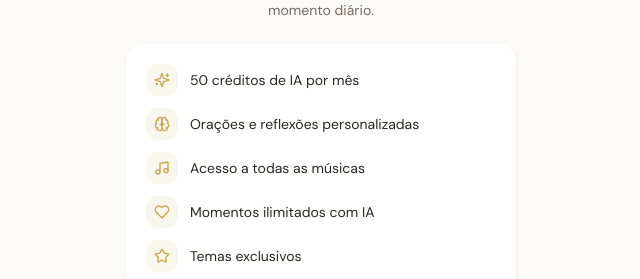
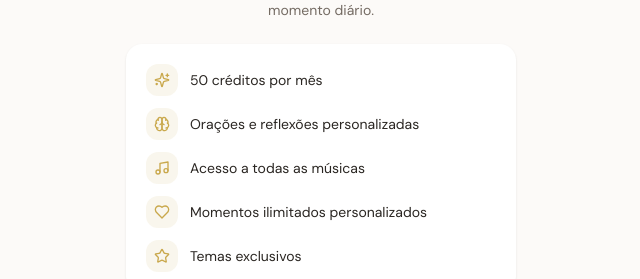
Before and after one commit to fernandolfas48/Momento-com-Deus, a Next.js app: page /premium in a window 1280 px wide. Shown: the part 128-407 px from the top of the page, without its empty margins (319-959 px from the left). Built offline with nearby package versions, Linux system fonts and the light colour scheme; no server answers; sample sign-in values are in the browser's storage.

Commit message:
feat: remove referencias a IA para humanizar linguagem do app

```diff
--- a/app/(app)/home/page.tsx
+++ b/app/(app)/home/page.tsx
@@ -112,7 +112,7 @@ export default function HomePage() {
         >
           <Sparkles className="w-5 h-5 text-[#C9A84C] mb-2" />
           <h4 className="text-sm font-semibold">Meu Momento</h4>
-          <p className="text-xs text-muted-foreground mt-0.5">Personalizado com IA</p>
+          <p className="text-xs text-muted-foreground mt-0.5">Personalizado para você</p>
         </button>
         <button
           onClick={() => router.push('/musica')}
--- a/app/(app)/meu-momento/page.tsx
+++ b/app/(app)/meu-momento/page.tsx
@@ -121,7 +121,7 @@ export default function MeuMomentoPage() {
             {loading ? <><Loader2 className="w-4 h-4 animate-spin" /> Gerando...</> : <><Sparkles className="w-4 h-4" /> Criar meu momento</>}
           </button>
           <p className="text-xs text-muted-foreground text-center mt-2">
-            {user?.plan !== 'premium' ? 'Sua primeira geração é grátis ✨ · Depois, 2 créditos de IA' : 'Consome 2 créditos de IA'}
+            {user?.plan !== 'premium' ? 'Sua primeira criação é por nossa conta ✨ · Depois, 2 créditos' : 'Consome 2 créditos'}
           </p>
         </>
       ) : (
@@ -200,8 +200,8 @@ export default function MeuMomentoPage() {
               </div>
               <p className="text-sm text-muted-foreground mb-4">
                 {wasFree
-                  ? 'Essa geração foi por nossa conta. Com o Premium você tem momentos ilimitados com IA, todo dia.'
-                  : 'Com o Premium você tem momentos ilimitados com IA e 50 créditos por mês.'}
+                  ? 'Essa geração foi por nossa conta. Com o Premium você tem momentos ilimitados, todo dia.'
+                  : 'Com o Premium você tem momentos ilimitados e 50 créditos por mês.'}
               </p>
               <button
                 onClick={() => router.push('/premium')}
--- a/app/(app)/musica/page.tsx
+++ b/app/(app)/musica/page.tsx
@@ -65,7 +65,7 @@ export default function MusicaPage() {
         <Music className="w-5 h-5 text-[#C9A84C]" /> Música
       </h1>
 
-      {/* Playlist personalizada semanal (curadoria com IA sobre a biblioteca existente) */}
+      {/* Playlist personalizada semanal (curadoria personalizada da biblioteca) */}
       {!playlistLoading && (
         <div className="mb-5">
           {playlist?.locked ? (
@@ -78,7 +78,7 @@ export default function MusicaPage() {
               </div>
               <div className="flex-1 min-w-0">
                 <h3 className="text-sm font-semibold">Sua playlist da semana</h3>
-                <p className="text-xs text-muted-foreground">Selecionada por IA com base nos seus objetivos. Exclusivo Premium.</p>
+                <p className="text-xs text-muted-foreground">Selecionada com base nos seus objetivos. Exclusivo Premium.</p>
               </div>
               <Crown className="w-4 h-4 text-[#C9A84C] flex-shrink-0" />
             </button>
--- a/app/(app)/perfil/page.tsx
+++ b/app/(app)/perfil/page.tsx
@@ -72,7 +72,7 @@ export default function PerfilPage() {
           title="Comprar mais créditos"
         >
           <p className="text-lg font-bold text-[#C9A84C]">{progress?.aiCredits ?? 0}</p>
-          <p className="text-[10px] text-muted-foreground">Créditos IA</p>
+          <p className="text-[10px] text-muted-foreground">Créditos</p>
           <p className="text-[9px] text-[#C9A84C] mt-0.5">+ comprar</p>
         </button>
       </motion.div>
--- a/app/(app)/premium/page.tsx
+++ b/app/(app)/premium/page.tsx
@@ -8,10 +8,10 @@ import { Crown, Sparkles, Infinity, Music, Brain, Heart, Star, Check } from 'luc
 import { toast } from 'sonner';
 
 const benefits = [
-  { icon: Sparkles, text: '50 créditos de IA por mês' },
+  { icon: Sparkles, text: '50 créditos por mês' },
   { icon: Brain, text: 'Orações e reflexões personalizadas' },
   { icon: Music, text: 'Acesso a todas as músicas' },
-  { icon: Heart, text: 'Momentos ilimitados com IA' },
+  { icon: Heart, text: 'Momentos ilimitados personalizados' },
   { icon: Star, text: 'Temas exclusivos' },
 ];
 
--- a/app/admin/page.tsx
+++ b/app/admin/page.tsx
@@ -18,7 +18,7 @@ export default function AdminDashboard() {
     { icon: Users, label: 'Total de usuários', value: data?.totalUsers ?? 0, color: 'text-blue-500' },
     { icon: Crown, label: 'Assinantes Premium', value: data?.premiumUsers ?? 0, color: 'text-[#C9A84C]' },
     { icon: BookOpen, label: 'Momentos hoje', value: data?.momentsToday ?? 0, color: 'text-green-500' },
-    { icon: Brain, label: 'Créditos IA usados', value: data?.totalCreditsUsed ?? 0, color: 'text-purple-500' },
+    { icon: Brain, label: 'Créditos usados', value: data?.totalCreditsUsed ?? 0, color: 'text-purple-500' },
     { icon: Activity, label: 'Ativos hoje', value: data?.activeToday ?? 0, color: 'text-orange-500' },
     { icon: TrendingUp, label: 'Ativos 30d', value: data?.active30d ?? 0, color: 'text-teal-500' },
   ];
--- a/app/admin/usuarios/page.tsx
+++ b/app/admin/usuarios/page.tsx
@@ -64,7 +64,7 @@ export default function AdminUsuarios() {
                 <th className="text-left px-4 py-3 font-medium">Nome</th>
                 <th className="text-left px-4 py-3 font-medium">Email</th>
                 <th className="text-left px-4 py-3 font-medium">Plano</th>
-                <th className="text-left px-4 py-3 font-medium">Créditos IA</th>
+                <th className="text-left px-4 py-3 font-medium">Créditos</th>
                 <th className="text-left px-4 py-3 font-medium">Streak</th>
                 <th className="text-left px-4 py-3 font-medium">Criado em</th>
               </tr>
--- a/app/comprar-creditos/page.tsx
+++ b/app/comprar-creditos/page.tsx
@@ -42,8 +42,8 @@ export default function ComprarCreditos() {
           <div className="w-14 h-14 rounded-2xl gold-gradient flex items-center justify-center mx-auto mb-4">
             <Sparkles className="w-7 h-7 text-white" />
           </div>
-          <h1 className="text-xl font-display font-bold mb-1">Comprar créditos de IA</h1>
-          <p className="text-muted-foreground text-sm">Cada crédito permite gerar um momento personalizado com IA.</p>
+          <h1 className="text-xl font-display font-bold mb-1">Comprar créditos</h1>
+          <p className="text-muted-foreground text-sm">Cada crédito permite criar um momento personalizado para você.</p>
         </div>
 
         <div className="space-y-3 mb-6">
--- a/app/creditos/sucesso/page.tsx
+++ b/app/creditos/sucesso/page.tsx
@@ -20,7 +20,7 @@ function SucessoContent() {
         <Sparkles className="w-10 h-10 text-white" />
       </div>
       <h1 className="text-2xl font-display font-bold mb-2">{credits} créditos adicionados!</h1>
-      <p className="text-muted-foreground mb-6">Seus créditos de IA já estão disponíveis na sua conta.</p>
+      <p className="text-muted-foreground mb-6">Seus créditos já estão disponíveis na sua conta.</p>
       <button onClick={() => router.push('/meu-momento')} className="w-full py-3 rounded-xl gold-gradient text-white font-semibold text-sm mb-3">
         Criar meu momento agora
       </button>
--- a/app/premium/sucesso/page.tsx
+++ b/app/premium/sucesso/page.tsx
@@ -27,7 +27,7 @@ export default function PremiumSucesso() {
           Sua assinatura foi ativada com sucesso. Agora você tem acesso a todos os recursos ilimitados.
         </p>
         <div className="bg-[#C9A84C]/10 rounded-2xl p-4 mb-6 text-left space-y-2">
-          {['50 créditos de IA por mês', 'Momentos ilimitados com IA', 'Acesso a todas as músicas', 'Orações e reflexões personalizadas'].map((b) => (
+          {['50 créditos por mês', 'Momentos ilimitados personalizados', 'Acesso a todas as músicas', 'Orações e reflexões personalizadas'].map((b) => (
             <div key={b} className="flex items-center gap-2 text-sm">
               <Sparkles className="w-4 h-4 text-[#C9A84C] flex-shrink-0" />
               <span>{b}</span>
--- a/app/termos/page.tsx
+++ b/app/termos/page.tsx
@@ -16,7 +16,7 @@ export default function TermosPage() {
           <p className="text-sm leading-relaxed">O Momento com Deus é um aplicativo espiritual que oferece momentos diários de reflexão, oração e leitura bíblica. O conteúdo gerado por inteligência artificial é de caráter espiritual e não substitui aconselhamento profissional.</p>
           <h3 className="text-sm font-semibold">2. Conta do usuário</h3>
           <p className="text-sm leading-relaxed">Você é responsável por manter a confidencialidade de suas credenciais. Cada conta é pessoal e intransferível.</p>
-          <h3 className="text-sm font-semibold">3. Conteúdo gerado por IA</h3>
+          <h3 className="text-sm font-semibold">3. Conteúdo gerado automaticamente</h3>
           <p className="text-sm leading-relaxed">As orações e reflexões são geradas por inteligência artificial com tom cristão e acolhedor. O aplicativo não fornece aconselhamento médico, psicológico, financeiro ou jurídico.</p>
           <h3 className="text-sm font-semibold">4. Privacidade do diário</h3>
           <p className="text-sm leading-relaxed">Suas reflexões e anotações no diário são privadas e acessíveis apenas por você.</p>
```
